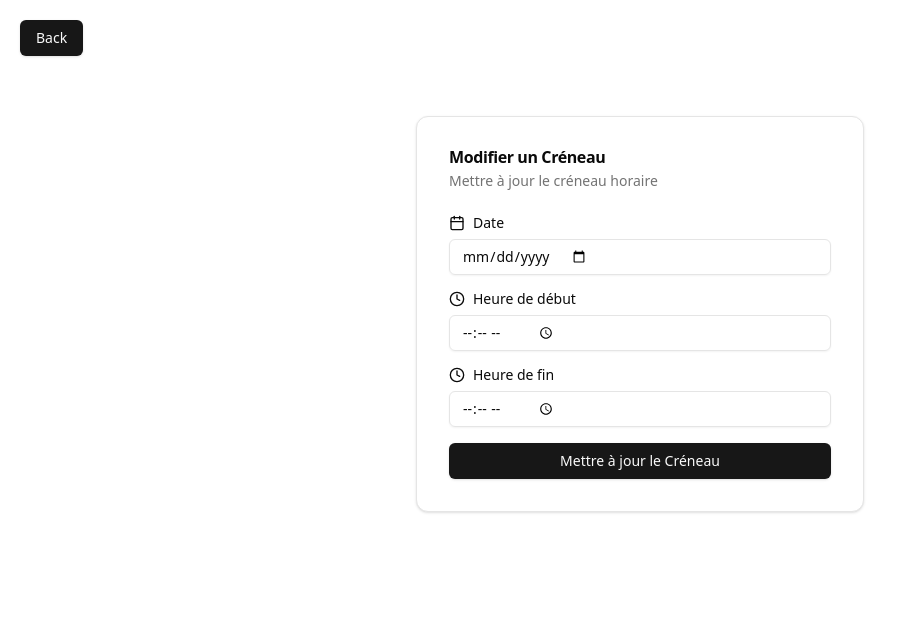
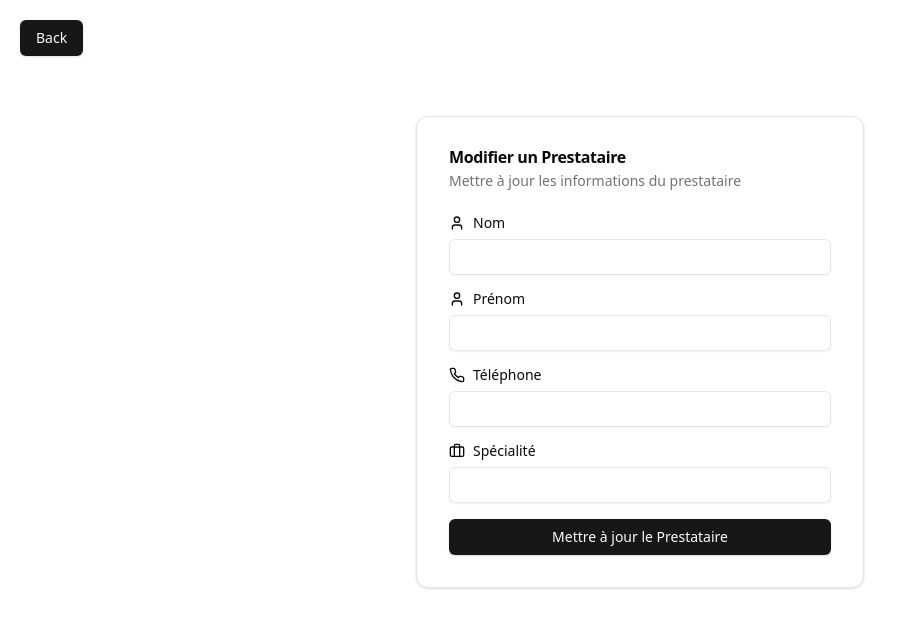
Before and after one commit to Aminegha10/ReservatiionApp, a React (Vite) app in the folder frontend/: page /prestataires/update/1 in a window 1280 px wide. Shown: the top 628 px of the page, without its empty margins (0-907 px from the left). Built offline with nearby package versions, Linux system fonts and the light colour scheme; no server answers.

Commit message:
complete

```diff
--- a/frontend/src/App.jsx
+++ b/frontend/src/App.jsx
@@ -5,10 +5,15 @@ import UpdateCreneau from "./pages/creneaux/UpdateCreneau"
 import DeleteCreneau from "./pages/creneaux/DeleteCreneau"
 import GetAllPrestataires from "./pages/prestataires/GetAllPrestataires"
 import CreatePrestataire from "./pages/prestataires/CreatePrestataire"
+import UpdatePrestataire from "./pages/prestataires/UpdatePrestataire"
+import DeletePrestataire from "./pages/prestataires/DeletePrestataire"
+import Home from "./pages/home/Home"
 
 function App() {
   return (
     <Routes>
+      <Route path="/" element={<Home/>}/>
+
       <Route path="/creneaux" element={<GetAllCreneaux/>}/>
       <Route path="/creneaux/create" element={<CreateCreneau />} />
       <Route path="/creneaux/update/:id" element={<UpdateCreneau />} />
@@ -16,8 +21,8 @@ function App() {
 
       <Route path="/prestataires" element={<GetAllPrestataires/>}/>
       <Route path="/prestataires/create" element={<CreatePrestataire />} />
-      <Route path="/prestataires/update/:id" element={<UpdateCreneau />} />
-      <Route path="/prestataires/delete/:id" element={<DeleteCreneau/>}/>
+      <Route path="/prestataires/update/:id" element={<UpdatePrestataire />} />
+      <Route path="/prestataires/delete/:id" element={<DeletePrestataire/>}/>
     </Routes>
   )
 }
--- /dev/null
+++ b/frontend/src/pages/home/Home.jsx
@@ -0,0 +1,56 @@
+import React from 'react'
+import { Link } from 'react-router-dom'
+import { Card, CardHeader, CardTitle, CardDescription, CardContent } from "@/components/ui/card"
+import { Button } from "@/components/ui/button"
+import { CalendarDays, Users } from "lucide-react"
+
+const Home = () => {
+  return (
+    <div className="container mx-auto px-4 py-8">
+      <h1 className="text-3xl font-bold text-center mb-8">Gestion des Prestataires et Créneaux</h1>
+      <div className="grid md:grid-cols-2 gap-8">
+        <Card>
+          <CardHeader>
+            <CardTitle className="flex items-center gap-2">
+              <Users className="h-6 w-6" />
+              Prestataires
+            </CardTitle>
+            <CardDescription>Gérez vos prestataires</CardDescription>
+          </CardHeader>
+          <CardContent>
+            <div className="space-y-4">
+              <Button asChild className="w-full">
+                <Link to="/prestataires">Voir tous les prestataires</Link>
+              </Button>
+              <Button asChild variant="outline" className="w-full">
+                <Link to="/prestataires/create">Ajouter un prestataire</Link>
+              </Button>
+            </div>
+          </CardContent>
+        </Card>
+
+        <Card>
+          <CardHeader>
+            <CardTitle className="flex items-center gap-2">
+              <CalendarDays className="h-6 w-6" />
+              Créneaux
+            </CardTitle>
+            <CardDescription>Gérez vos créneaux horaires</CardDescription>
+          </CardHeader>
+          <CardContent>
+            <div className="space-y-4">
+              <Button asChild className="w-full">
+                <Link to="/creneaux">Voir tous les créneaux</Link>
+              </Button>
+              <Button asChild variant="outline" className="w-full">
+                <Link to="/creneaux/create">Ajouter un créneau</Link>
+              </Button>
+            </div>
+          </CardContent>
+        </Card>
+      </div>
+    </div>
+  )
+}
+
+export default Home
--- /dev/null
+++ b/frontend/src/pages/prestataires/DeletePrestataire.jsx
@@ -0,0 +1,41 @@
+import React from "react";
+import { useParams, useNavigate } from "react-router-dom";
+import { Button } from "@/components/ui/button";
+
+// Delete prestataire by ID
+const deletePrestataireById = async (id) => {
+  const response = await fetch(`http://localhost:5000/api/prestataires/${id}`, {
+    method: "DELETE",
+  });
+  return response.json();
+};
+
+export default function DeletePrestataire() {
+  const { id } = useParams();
+  const navigate = useNavigate();
+
+  // Handle delete
+  const handleDelete = async () => {
+    try {
+      await deletePrestataireById(id);
+      navigate("/prestataires");
+    } catch (error) {
+      console.error("Error deleting prestataire:", error);
+    }
+  };
+
+  return (
+    <div className="max-w-lg mx-auto mt-10 text-center">
+      <h2 className="text-2xl font-bold mb-5">Supprimer le Prestataire</h2>
+      <p>Êtes-vous sûr de vouloir supprimer ce prestataire ? Cette action est irréversible.</p>
+      <div className="mt-5 space-x-4">
+        <Button variant="outline" onClick={() => navigate("/prestataires")}>
+          Annuler
+        </Button>
+        <Button variant="destructive" onClick={handleDelete}>
+          Supprimer
+        </Button>
+      </div>
+    </div>
+  );
+}
--- /dev/null
+++ b/frontend/src/pages/prestataires/UpdatePrestataire.jsx
@@ -0,0 +1,155 @@
+import React, { useState, useEffect } from "react";
+import { Label } from "@/components/ui/label";
+import { Input } from "@/components/ui/input";
+import { Button } from "@/components/ui/button";
+import {
+  Card,
+  CardHeader,
+  CardTitle,
+  CardDescription,
+  CardContent,
+  CardFooter,
+} from "@/components/ui/card";
+import { UserIcon, PhoneIcon, BriefcaseIcon } from "lucide-react";
+import { useParams, useNavigate, Link } from "react-router-dom";
+
+export default function UpdatePrestataire() {
+  const { id } = useParams();
+  const navigate = useNavigate();
+  const [isLoading, setIsLoading] = useState(false);
+  const [prestataire, setPrestataire] = useState({
+    nom: "",
+    prenom: "",
+    telephone: "",
+    specialite: "",
+  });
+
+  useEffect(() => {
+    const fetchPrestataire = async () => {
+      try {
+        const response = await fetch(
+          `http://localhost:5000/api/prestataires/${id}`
+        );
+        const data = await response.json();
+        setPrestataire(data);
+      } catch (error) {
+        console.error("Error fetching prestataire:", error);
+      }
+    };
+
+    fetchPrestataire();
+  }, [id]);
+
+  const handleChange = (e) => {
+    const { name, value } = e.target;
+    setPrestataire((prevPrestataire) => ({
+      ...prevPrestataire,
+      [name]: value,
+    }));
+  };
+
+  const handleSubmit = async (e) => {
+    e.preventDefault();
+    setIsLoading(true);
+
+    try {
+      const response = await fetch(`http://localhost:5000/api/prestataires/${id}`, {
+        method: "PUT",
+        headers: {
+          "Content-Type": "application/json",
+        },
+        body: JSON.stringify(prestataire),
+      });
+      navigate("/prestataires");
+    } catch (error) {
+      console.error("Error updating prestataire:", error);
+    } finally {
+      setIsLoading(false);
+    }
+  };
+
+  return (
+    <div>
+      <Link to={"/prestataires"}>
+        <Button className="m-5">Back</Button>
+      </Link>
+      <Card className="w-full max-w-md mx-auto p-2 mt-10">
+        <CardHeader>
+          <CardTitle>Modifier un Prestataire</CardTitle>
+          <CardDescription>Mettre à jour les informations du prestataire</CardDescription>
+        </CardHeader>
+        <CardContent>
+          <form className="space-y-4" onSubmit={handleSubmit}>
+            <div className="space-y-2">
+              <Label htmlFor="nom" className="flex items-center gap-2">
+                <UserIcon className="w-4 h-4" />
+                Nom
+              </Label>
+              <Input
+                type="text"
+                id="nom"
+                name="nom"
+                value={prestataire.nom}
+                onChange={handleChange}
+                className="w-full"
+                required
+              />
+            </div>
+
+            <div className="space-y-2">
+              <Label htmlFor="prenom" className="flex items-center gap-2">
+                <UserIcon className="w-4 h-4" />
+                Prénom
+              </Label>
+              <Input
+                type="text"
+                id="prenom"
+                name="prenom"
+                value={prestataire.prenom}
+                onChange={handleChange}
+                className="w-full"
+                required
+              />
+            </div>
+
+            <div className="space-y-2">
+              <Label htmlFor="telephone" className="flex items-center gap-2">
+                <PhoneIcon className="w-4 h-4" />
+                Téléphone
+              </Label>
+              <Input
+                type="tel"
+                id="telephone"
+                name="telephone"
+                value={prestataire.telephone}
+                onChange={handleChange}
+                className="w-full"
+                required
+              />
+            </div>
+
+            <div className="space-y-2">
+              <Label htmlFor="specialite" className="flex items-center gap-2">
+                <BriefcaseIcon className="w-4 h-4" />
+                Spécialité
+              </Label>
+              <Input
+                type="text"
+                id="specialite"
+                name="specialite"
+                value={prestataire.specialite}
+                onChange={handleChange}
+                className="w-full"
+                required
+              />
+            </div>
+
+            <Button type="submit" className="w-full" disabled={isLoading}>
+              {isLoading ? "Mise à jour..." : "Mettre à jour le Prestataire"}
+            </Button>
+          </form>
+        </CardContent>
+      </Card>
+    </div>
+  );
+}
```
